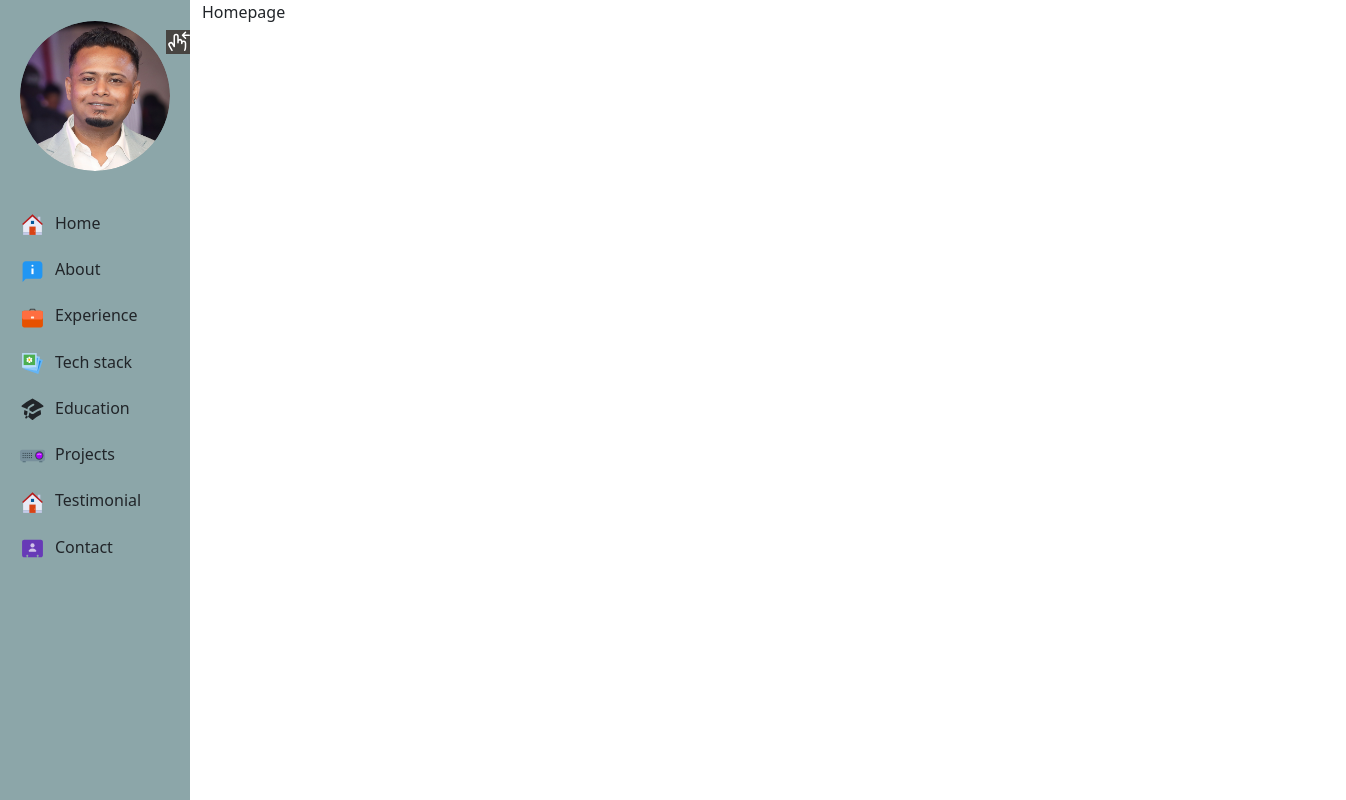
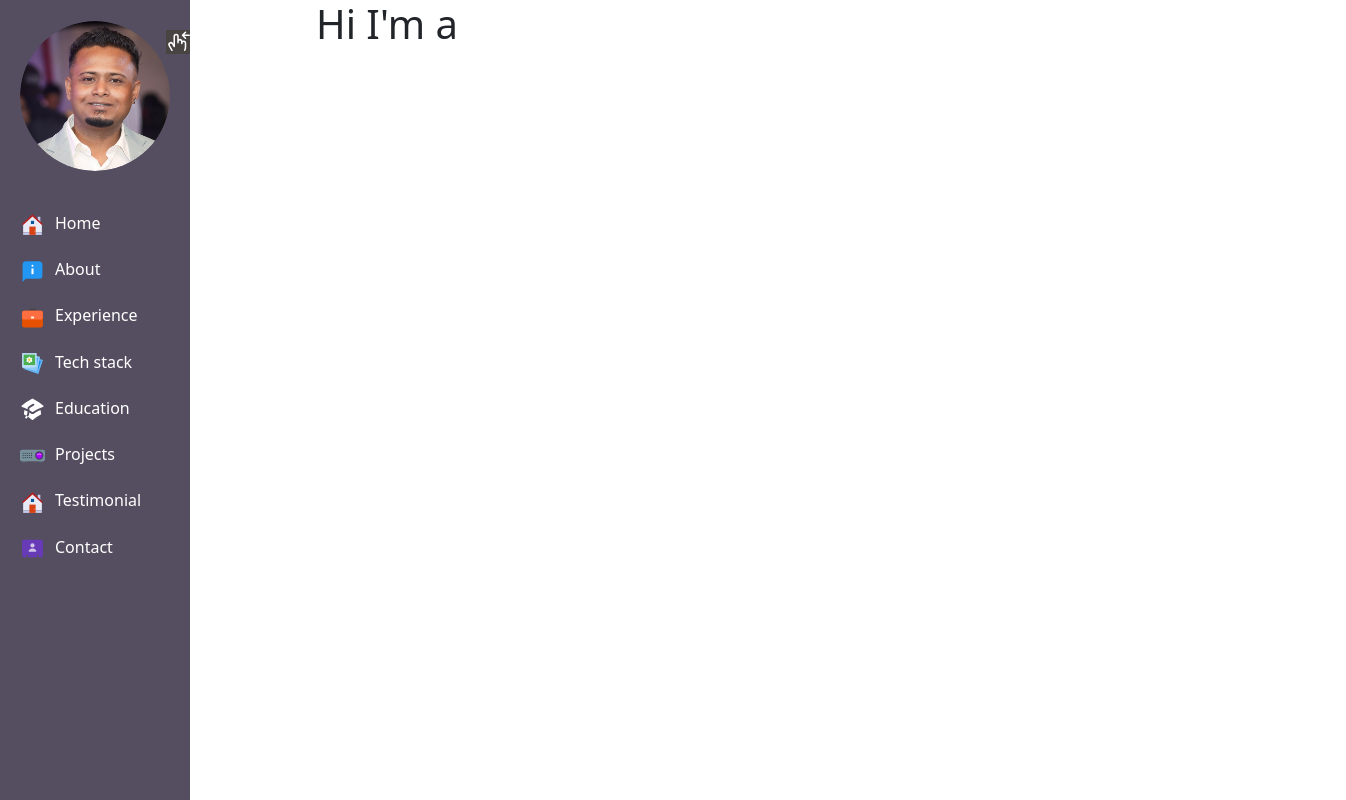
Before and after one commit to HELINCON/mx_portfolio_react, a React (Create React App) app in the folder frontend/: page / in a window 1280 px wide. Shown: the whole page, 1346 px wide, since content can reach past the window. Built offline with nearby package versions, Linux system fonts and the light colour scheme.

Commit message:
new things added

```diff
--- a/frontend/src/components/layout/layout.css
+++ b/frontend/src/components/layout/layout.css
@@ -5,7 +5,7 @@
 /* Make sidebar fixed and prevent overflow */
 .sidebar {
     height: 100vh;
-    background-color: #8ca6a9;
+    background-color: #0b011cb1;
     width: 70px;
     position: fixed;
     top: 0;
--- a/frontend/src/components/menu/menus.css
+++ b/frontend/src/components/menu/menus.css
@@ -37,6 +37,7 @@
     transition: 0.2s ease; */
     margin: 20px 20px;
     cursor: pointer;
+    color: white;
 }
 
 .menu-box:hover {
--- a/frontend/src/pages/Home/Home.js
+++ b/frontend/src/pages/Home/Home.js
@@ -4,9 +4,11 @@ import './Home.css'
 const Home = () => {
   return (
     <>
-    <div className='homepage'>
-    Homepage
-    </div>
+      <div className='container-fluid home-container'>
+        <div className='container home-content'>
+          <h1>Hi I'm a </h1>
+        </div>
+      </div>
     </>
   )
 }
```
